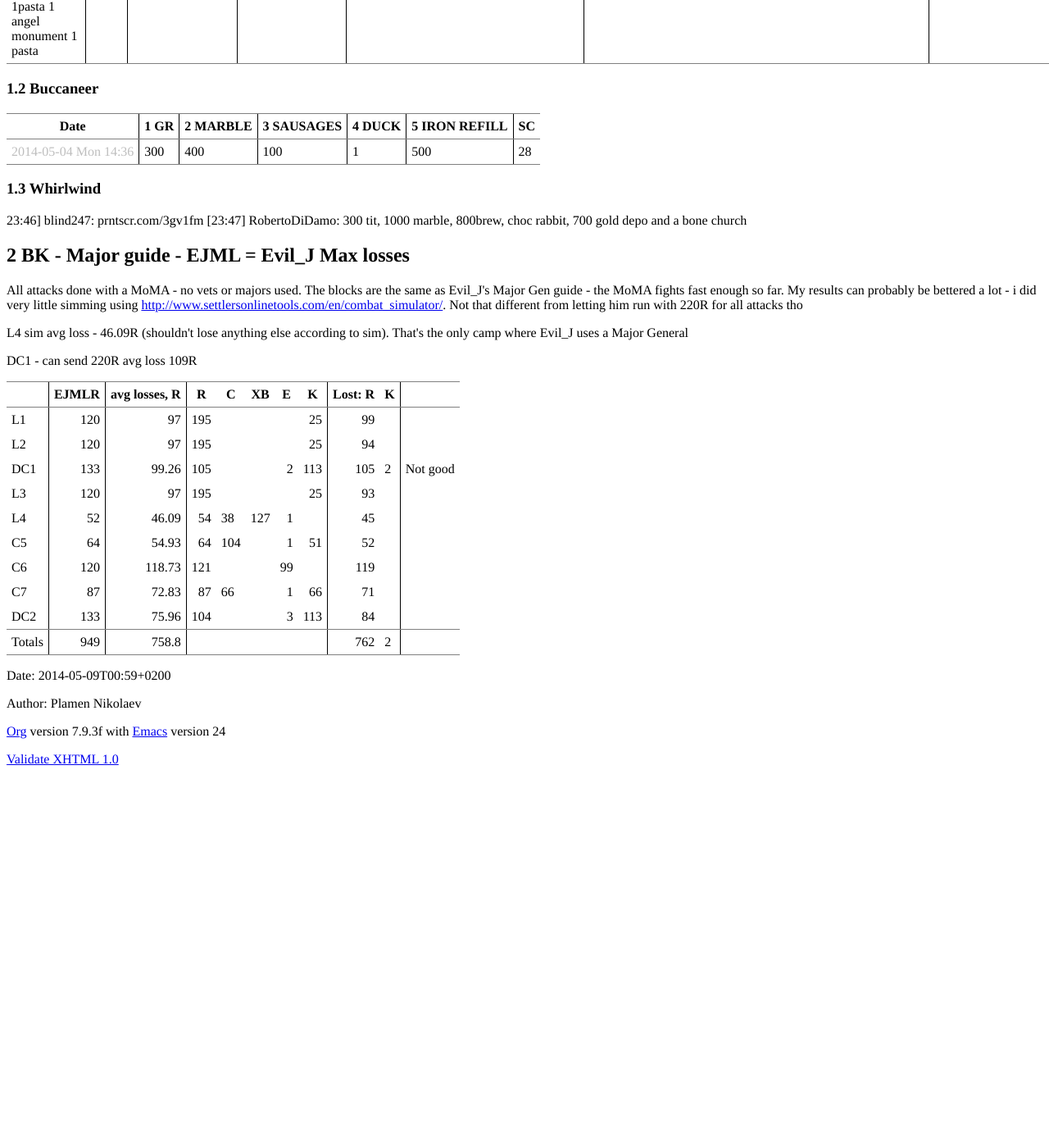
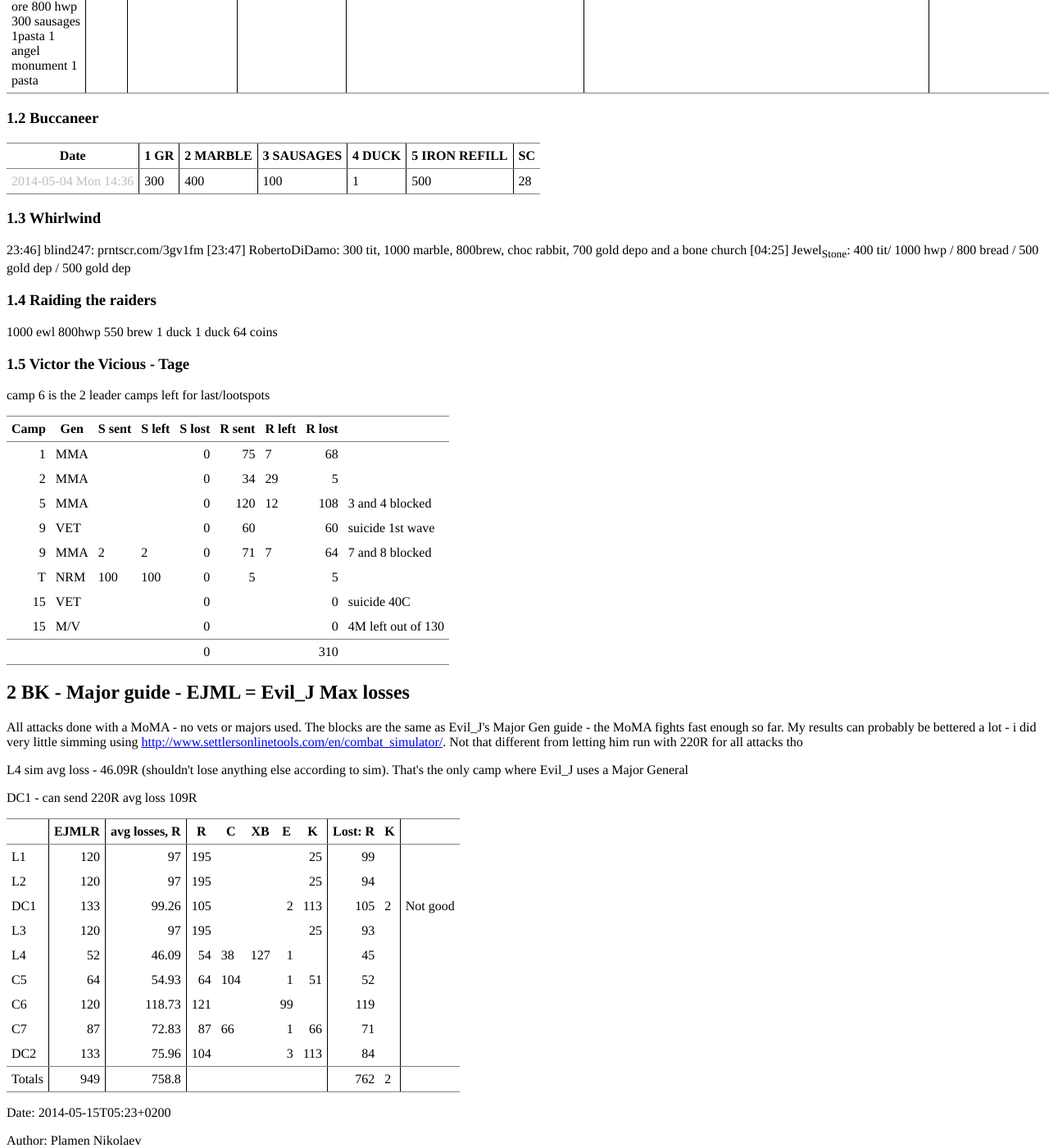
Before and after one commit to haiasko/haiasko.github.io, a Jekyll site: the page scratch/table.html, which Jekyll copies as it is, in a window 1280 px wide and 1400 px high, scrolled down 1925 px. Shown: the whole window at 82% size. Built offline with Jekyll 4.4.1, drawn with Linux system fonts in a browser that asks for light colours; before the commit the page ends 2868 px from its top, so only the background shows below that; some of the changed text lies outside the part shown.

Commit message:
halfway through Victor < 50S and MMA

```diff
--- a/scratch/table.html
+++ b/scratch/table.html
@@ -7,7 +7,7 @@
 <meta http-equiv="Content-Type" content="text/html;charset=iso-8859-1"/>
 <meta name="title" content="MoMA experiments"/>
 <meta name="generator" content="Org-mode"/>
-<meta name="generated" content="2014-05-09T00:59+0200"/>
+<meta name="generated" content="2014-05-15T05:23+0200"/>
 <meta name="author" content="Plamen Nikolaev"/>
 <meta name="description" content=""/>
 <meta name="keywords" content=""/>
@@ -127,6 +127,8 @@
 <li><a href="#sec-1-1">1.1 Tomb Raiders</a></li>
 <li><a href="#sec-1-2">1.2 Buccaneer</a></li>
 <li><a href="#sec-1-3">1.3 Whirlwind</a></li>
+<li><a href="#sec-1-4">1.4 Raiding the raiders</a></li>
+<li><a href="#sec-1-5">1.5 Victor the Vicious - Tage</a></li>
 </ul>
 </li>
 <li><a href="#sec-2">2 BK - Major guide - EJML = Evil_J Max losses</a></li>
@@ -210,7 +212,53 @@
 
 <p>23:46] blind247: prntscr.com/3gv1fm
 [23:47] RobertoDiDamo: 300 tit, 1000 marble, 800brew, choc rabbit, 700 gold depo and a bone church
+[04:25] Jewel<sub>Stone</sub>: 400 tit/ 1000 hwp / 800 bread / 500 gold dep / 500 gold dep
 </p>
+
+</div>
+
+</div>
+
+<div id="outline-container-1-4" class="outline-3">
+<h3 id="sec-1-4"><span class="section-number-3">1.4</span> Raiding the raiders</h3>
+<div class="outline-text-3" id="text-1-4">
+
+<p>1000 ewl 800hwp 550 brew 1 duck 1 duck 64 coins
+</p>
+</div>
+
+</div>
+
+<div id="outline-container-1-5" class="outline-3">
+<h3 id="sec-1-5"><span class="section-number-3">1.5</span> Victor the Vicious - Tage</h3>
+<div class="outline-text-3" id="text-1-5">
+
+
+<p>
+camp 6 is the 2 leader camps left for last/lootspots
+</p>
+<table border="2" cellspacing="0" cellpadding="6" rules="groups" frame="hsides">
+<colgroup><col class="right" /><col class="left" /><col class="left" /><col class="left" /><col class="right" /><col class="right" /><col class="left" /><col class="right" /><col class="left" />
+</colgroup>
+<thead>
+<tr><th scope="col" class="right">Camp</th><th scope="col" class="left">Gen</th><th scope="col" class="left">S sent</th><th scope="col" class="left">S left</th><th scope="col" class="right">S lost</th><th scope="col" class="right">R sent</th><th scope="col" class="left">R left</th><th scope="col" class="right">R lost</th><th scope="col" class="left"></th></tr>
+</thead>
+<tbody>
+<tr><td class="right">1</td><td class="left">MMA</td><td class="left"></td><td class="left"></td><td class="right">0</td><td class="right">75</td><td class="left">7</td><td class="right">68</td><td class="left"></td></tr>
+<tr><td class="right">2</td><td class="left">MMA</td><td class="left"></td><td class="left"></td><td class="right">0</td><td class="right">34</td><td class="left">29</td><td class="right">5</td><td class="left"></td></tr>
+<tr><td class="right">5</td><td class="left">MMA</td><td class="left"></td><td class="left"></td><td class="right">0</td><td class="right">120</td><td class="left">12</td><td class="right">108</td><td class="left">3 and 4 blocked</td></tr>
+<tr><td class="right">9</td><td class="left">VET</td><td class="left"></td><td class="left"></td><td class="right">0</td><td class="right">60</td><td class="left"></td><td class="right">60</td><td class="left">suicide 1st wave</td></tr>
+<tr><td class="right">9</td><td class="left">MMA</td><td class="left">2</td><td class="left">2</td><td class="right">0</td><td class="right">71</td><td class="left">7</td><td class="right">64</td><td class="left">7 and 8 blocked</td></tr>
+<tr><td class="right">T</td><td class="left">NRM</td><td class="left">100</td><td class="left">100</td><td class="right">0</td><td class="right">5</td><td class="left"></td><td class="right">5</td><td class="left"></td></tr>
+<tr><td class="right">15</td><td class="left">VET</td><td class="left"></td><td class="left"></td><td class="right">0</td><td class="right"></td><td class="left"></td><td class="right">0</td><td class="left">suicide 40C</td></tr>
+<tr><td class="right">15</td><td class="left">M/V</td><td class="left"></td><td class="left"></td><td class="right">0</td><td class="right"></td><td class="left"></td><td class="right">0</td><td class="left">4M left out of 130</td></tr>
+</tbody>
+<tbody>
+<tr><td class="right"></td><td class="left"></td><td class="left"></td><td class="left"></td><td class="right">0</td><td class="right"></td><td class="left"></td><td class="right">310</td><td class="left"></td></tr>
+</tbody>
+</table>
+
+
 </div>
 </div>
 
@@ -261,7 +309,7 @@
 </div>
 
 <div id="postamble">
-<p class="date">Date: 2014-05-09T00:59+0200</p>
+<p class="date">Date: 2014-05-15T05:23+0200</p>
 <p class="author">Author: Plamen Nikolaev</p>
 <p class="creator"><a href="http://orgmode.org">Org</a> version 7.9.3f with <a href="http://www.gnu.org/software/emacs/">Emacs</a> version 24</p>
 <a href="http://validator.w3.org/check?uri=referer">Validate XHTML 1.0</a>
```
Also changed, not shown: scratch/table.org (+23 -0 lines).
